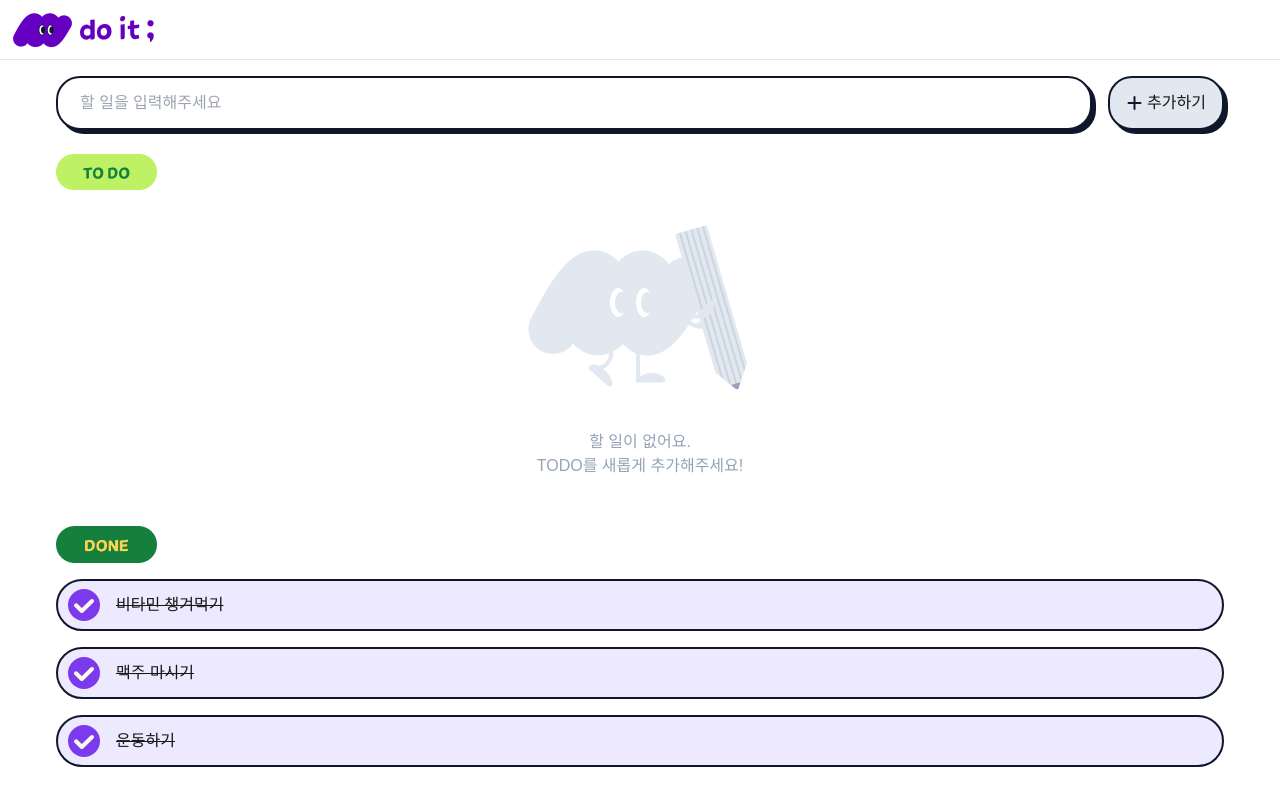
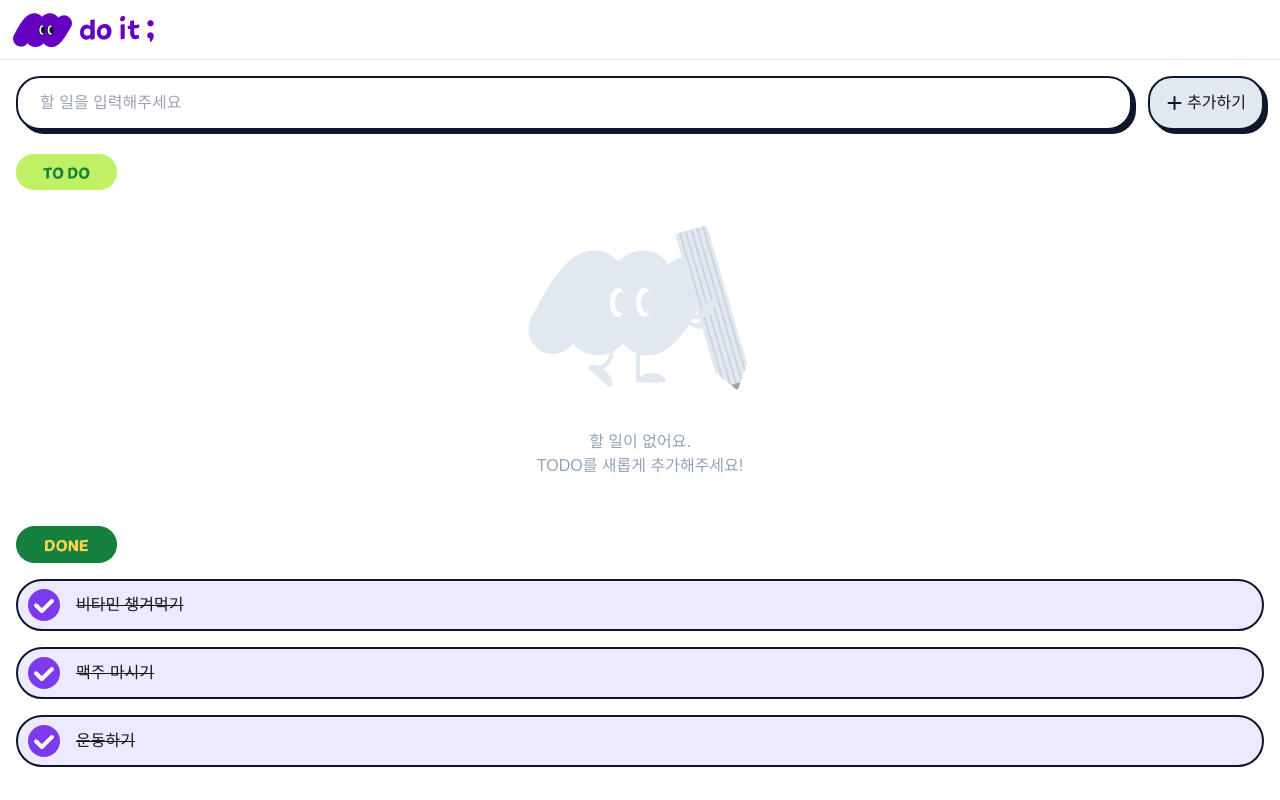
Before and after one commit to e-sum-e/codeit-todolist, a Next.js app: page / in a window 1280 px wide. Built offline with nearby package versions, Linux system fonts and the light colour scheme.

Commit message:
:lipstick: 미디어 쿼리 적용

```diff
--- a/src/app/layout.tsx
+++ b/src/app/layout.tsx
@@ -16,7 +16,7 @@ export default function RootLayout({
     <html lang="en">
       <body>
         <GNB />
-        <section className="flex flex-col m-[auto] p-[16px] xl:px-0 max-w-[1200px]">
+        <section className="flex flex-col m-[auto] p-[16px] xl:px-0 xl:max-w-[1200px]">
           {children}
         </section>
       </body>
```
